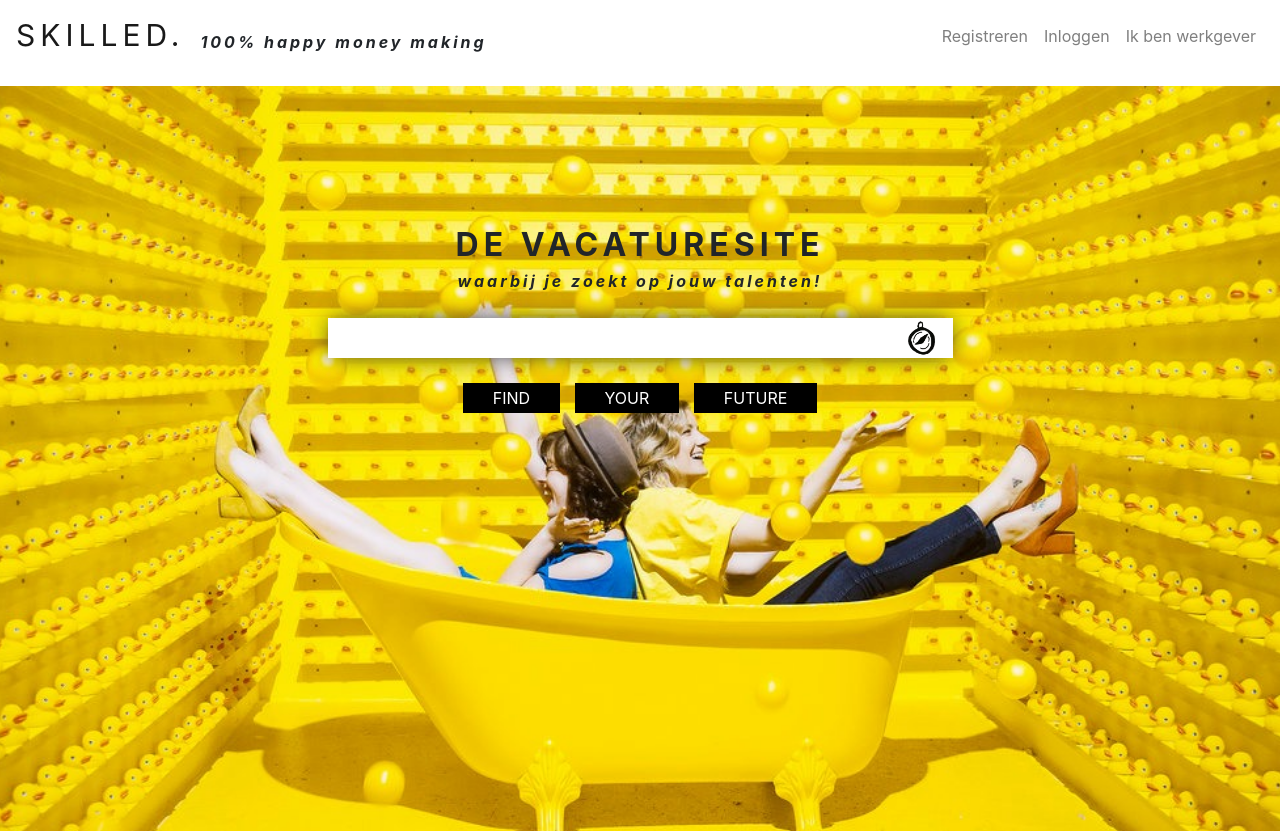
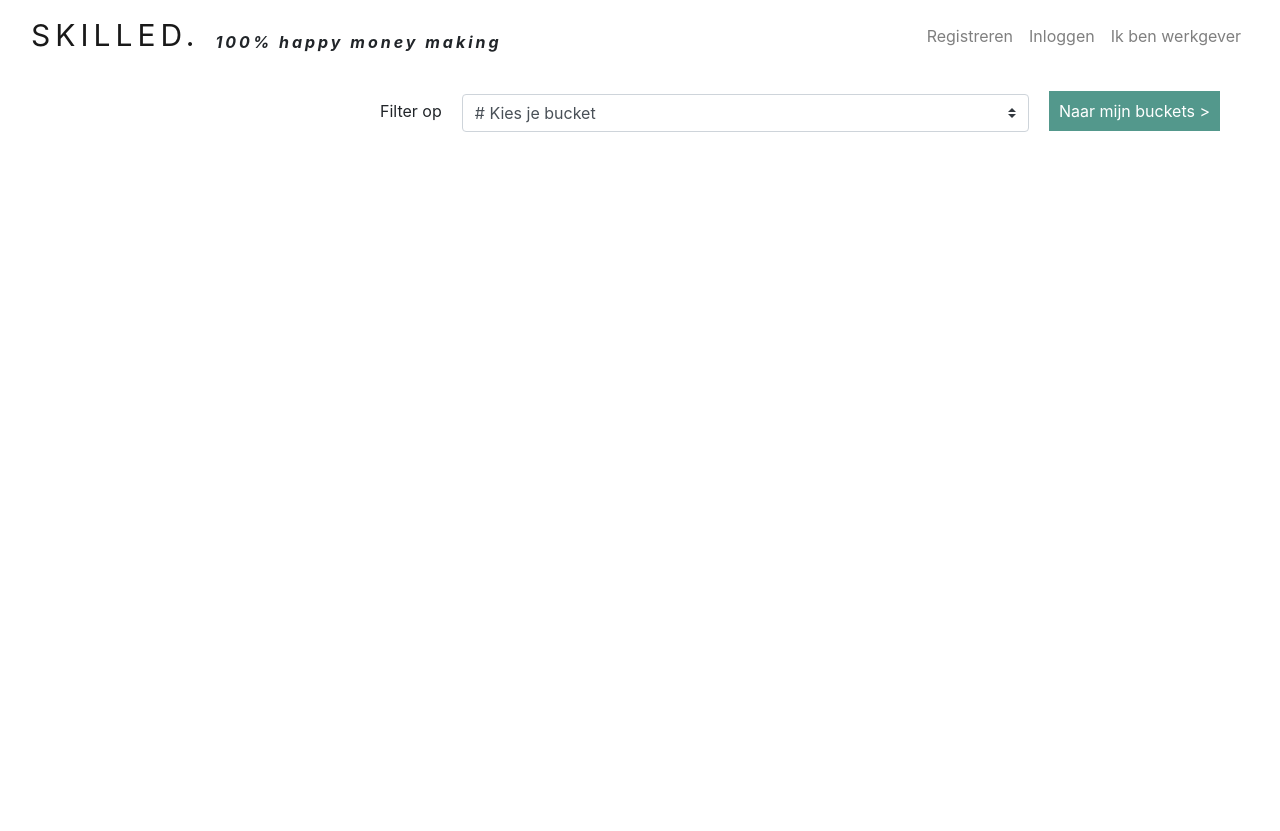
Before and after one commit to martijngr/skilled, a React app: page /vacatures in a window 1280 px wide. After the commit the page ends 800 px from the top, so only its background shows below. Built offline with nearby package versions, Linux system fonts and the light colour scheme.

Commit message:
added routing; start setup vacancies page

```diff
--- a/package.json
+++ b/package.json
@@ -23,7 +23,8 @@
     "node-sass": "^4.9.4",
     "popper.js": "^1.14.4",
     "react": "^16.6.0",
-    "react-dom": "^16.6.0"
+    "react-dom": "^16.6.0",
+    "react-router-dom": "^4.3.1"
   },
   "devDependencies": {
     "babel-core": "^6.26.3",
--- a/src/components/App.js
+++ b/src/components/App.js
@@ -1,11 +1,18 @@
 import React, { Component } from "react";
+import { Route, Switch } from "react-router-dom";
 import Home from "../pages/home/home";
+import Vacancies from "./../pages/vacancies/vacancies";
+import Header from "../components/site-layout/header/header";
 
 class App extends Component {
   render() {
     return (
-      <div>
-        <Home />
+      <div className="container-fluid">
+        <Header />
+        <Switch>
+          <Route path="/vacatures" component={Vacancies} />
+          <Route path="/" component={Home} />
+        </Switch>
       </div>
     );
   }
--- /dev/null
+++ b/src/components/site-layout/footer/footer.js
@@ -0,0 +1,41 @@
+import React, { Component } from "react";
+require("./footer.scss");
+
+class Footer extends Component {
+  render() {
+    return (
+      <div className="row footer">
+        <div className="col-md-3">
+          <div className="footer--title">service</div>
+          <ul>
+            <li>FAQ</li>
+            <li>Inloggen / registreren</li>
+          </ul>
+        </div>
+        <div className="col-md-3">
+          <div className="footer--title">how about that</div>
+          <ul>
+            <li>How it works</li>
+            <li>Over ons</li>
+          </ul>
+        </div>
+        <div className="col-md-3">
+          <div className="footer--title">contact</div>
+          <ul>
+            <li>email@adres.nu</li>
+            <li>06-17 454 789</li>
+          </ul>
+        </div>
+        <div className="col-md-3">
+          <div className="footer--title">Social</div>
+          <ul>
+            <li>FAQ</li>
+            <li>Inloggen / registreren</li>
+          </ul>
+        </div>
+      </div>
+    );
+  }
+}
+
+export default Footer;
--- /dev/null
+++ b/src/components/site-layout/footer/footer.scss
@@ -0,0 +1,19 @@
+.footer {
+  background-color: #747d76;
+  padding-top: 20px;
+  padding-bottom: 30px;
+}
+
+.footer--title {
+  text-transform: uppercase;
+  letter-spacing: 3px;
+  font-size: 1em;
+  margin-bottom: 5px;
+  font-weight: bold;
+}
+
+ul {
+  list-style-type: none;
+  padding: 0;
+  margin: 0;
+}
--- a/src/index.js
+++ b/src/index.js
@@ -5,6 +5,12 @@ import "bootstrap/dist/js/bootstrap.bundle.min";
 
 import React from "react";
 import ReactDom from "react-dom";
+import { BrowserRouter } from "react-router-dom";
 import App from "./components/App";
 
-ReactDom.render(<App />, document.getElementById("app"));
+ReactDom.render(
+  <BrowserRouter>
+    <App />
+  </BrowserRouter>,
+  document.getElementById("app")
+);
--- a/src/pages/home/home.js
+++ b/src/pages/home/home.js
@@ -1,5 +1,6 @@
 import React, { Component } from "react";
 import Header from "../../components/site-layout/header/header";
+import Footer from "../../components/site-layout/footer/footer";
 import searchIcon from "../../assets/icons/icon-search.png";
 require("./home.scss");
 
@@ -7,7 +8,6 @@ class Home extends Component {
   render() {
     return (
       <React.Fragment>
-        <Header />
         <div className="row home--header-image">
           <div className="col-md-3" />
           <div className="col-md-6 ">
@@ -38,7 +38,7 @@ class Home extends Component {
           </div>
           <div className="col-md-3" />
         </div>
-        {/* <Footer /> */}
+        <Footer />
       </React.Fragment>
     );
   }
--- /dev/null
+++ b/src/pages/vacancies/vacancies.js
@@ -0,0 +1,101 @@
+import React, { Component } from "react";
+// import Header from "./../header/header";
+// import VacancyService from "./../../services/api/vacancy-service";
+// import PageHeader from "../PageHeader/PageHeader";
+// import Skillset from "../skillset/skillset";
+require("./vacancies.scss");
+// import logo1 from "../../img/logo-feyenoord.png";
+// import queryString from "query-string";
+// import TalentService from "./../../services/api/talent-service";
+// import Resultblock from "./resultblock/resultblock";
+
+class Vacancies extends Component {
+  constructor(props) {
+    super(props);
+
+    //this.vacancyService = new VacancyService();
+    //this.talentService = new TalentService();
+
+    //this.onSearchClick = this.onSearchClick.bind(this);
+  }
+
+  //   state = {
+  //     results: [],
+  //     queryStringTalent: {}
+  //   };
+
+  componentDidMount() {
+    // const that = this;
+    // const queryParams = queryString.parse(this.props.location.search);
+    // console.log(" searching query talent...");
+    // this.talentService.search(queryParams.talent).then(function(resp) {
+    //   if (resp && resp.result && resp.result.length > 0) {
+    //     console.log("finished searching query talent", resp.result);
+    //     that.setState({
+    //       queryStringTalent: resp.result
+    //     });
+    //   }
+    // });
+  }
+
+  //   onSearchClick(searchPrefs) {
+  //     this.performSearch(searchPrefs);
+  //   }
+
+  //   performSearch(searchPrefs) {
+  //     this.vacancyService
+  //       .search(
+  //         searchPrefs.talents,
+  //         searchPrefs.hoursPerWeek,
+  //         searchPrefs.thinkLevel,
+  //         searchPrefs.zipcode,
+  //         searchPrefs.travelTime
+  //       )
+  //       .then(res => {
+  //         this.setState({
+  //           results: res.result
+  //         });
+  //       });
+  //   }
+
+  render() {
+    return (
+      <React.Fragment>
+        {/* <PageHeader /> */}
+        <div className="row">
+          <div className="col-md-3 results-skillset">
+            {/* <Skillset
+              initialTalent={this.state.queryStringTalent}
+              onSearchClick={this.onSearchClick}
+            /> */}
+          </div>
+          <div className="col-md-9 results-content">
+            <div className="row">
+              <div className="col-md-12 result-bucket-bar">
+                <div className="result-buckat-bar--filter-text">Filter op</div>
+                <div className="result-buckat-bar--dropdown">
+                  <select className="custom-select">
+                    <option># Kies je bucket</option>
+                    <option># Favorieten</option>
+                    <option># Saai</option>
+                    <option># Twijfelachtig</option>
+                  </select>
+                </div>
+                <div className="result-buckat-bar--button">
+                  <div>Naar mijn buckets ></div>
+                </div>
+              </div>
+            </div>
+            <div className="results-overview">
+              {/* {this.state.results.map(v => (
+                <Resultblock key={v.Id} vacancy={v} />
+              ))} */}
+            </div>
+          </div>
+        </div>
+      </React.Fragment>
+    );
+  }
+}
+
+export default Vacancies;
--- /dev/null
+++ b/src/pages/vacancies/vacancies.scss
@@ -0,0 +1,38 @@
+.results-skillset {
+  margin-top: -50px;
+}
+
+.results-content {
+  padding: 0 60px;
+}
+
+.results-overview {
+  display: flex;
+  flex-wrap: wrap;
+  justify-content: space-between;
+}
+
+.result-bucket-bar {
+  width: 100%;
+  display: flex;
+  margin: 20px 0 40px 0;
+  height: 40px;
+  line-height: 40px;
+}
+
+.result-buckat-bar--filter-text {
+  padding-right: 20px;
+}
+
+.result-buckat-bar--dropdown {
+  flex-grow: 1;
+}
+
+.result-buckat-bar--button {
+  text-align: center;
+  background-color: #53988c;
+  margin-left: 20px;
+  padding: 0 10px;
+  color: white;
+  cursor: pointer;
+}
--- a/webpack.config.js
+++ b/webpack.config.js
@@ -5,7 +5,8 @@ module.exports = {
   entry: "./src/index.js",
   output: {
     path: path.join(__dirname, "/dist"),
-    filename: "index_bundle.js"
+    filename: "index_bundle.js",
+    publicPath: "/"
   },
   module: {
     rules: [
@@ -39,6 +40,9 @@ module.exports = {
       }
     ]
   },
+  devServer: {
+    historyApiFallback: true
+  },
   plugins: [
     new HtmlWebpackPlugin({
       template: "./src/index.html"
```
Also changed, not shown: 1 other file (tests, documents, lock files or other folders).
